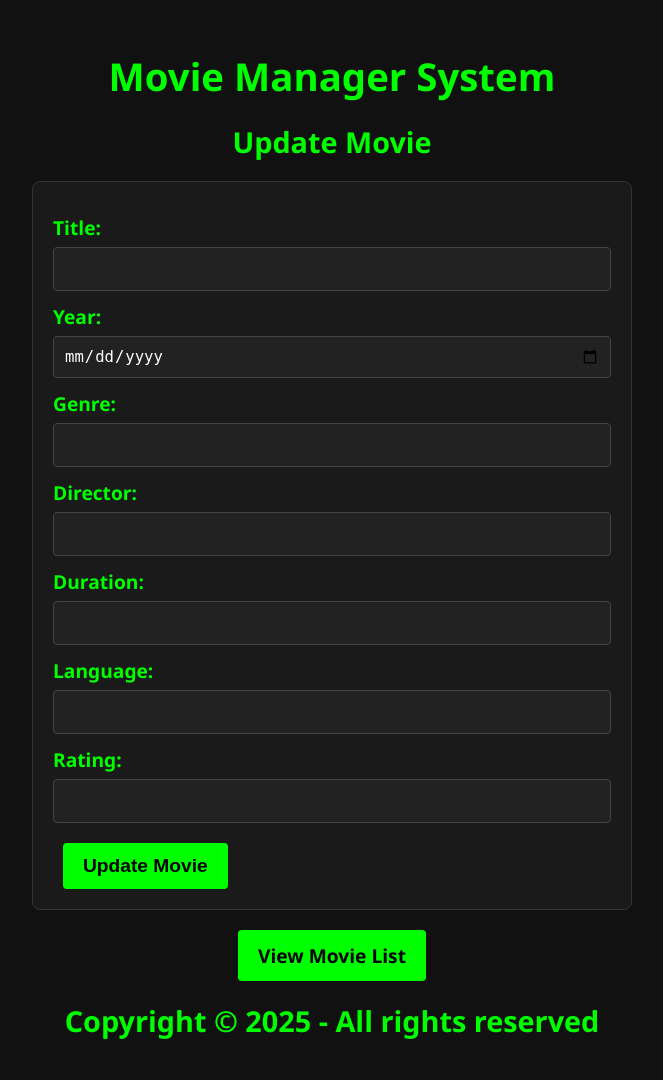
After one commit to clgoerk/PHPAssignment1, a PHP site: page /update_movie_form.php in a window 1280 px wide. The commit adds this page. Shown: the whole page, without its empty margins (308-971 px from the left). Run offline with PHP 8.4, Linux system fonts and the light colour scheme; data that the repository does not hold is empty.

Commit message:
Assignment 2, add movie, delete movie, update movie, add image

```diff
--- a/css/main.css
+++ b/css/main.css
@@ -11,12 +11,19 @@ body {
   color: #fff;
   font-size: 1.2em;
   padding: 20px;
+  padding-top: 50px;
 }
 
 /* Header styling */
-h2 {
+h1, h2 {
   margin-bottom: 20px;
   color: #0f0;
+  text-align: center;
+}
+
+/* paragraph */
+p {
+  text-align: center;
 }
 
 /* Table styling */
@@ -28,10 +35,16 @@ table {
   border: 1px solid #333;
 }
 
+.movie-photo {
+  display: block;
+  margin: 0 auto;
+  height: 100px; /* or whatever size you want */
+}
+
 th, td {
   padding: 14px;
   border: 1px solid #333;
-  text-align: left;
+  text-align: center;
   color: #fff;
 }
 
@@ -55,12 +68,88 @@ tr:hover {
   cursor: pointer;
 }
 
-/* Link styling (possible future use) */
-a {
-  color: #0ff;
+/* Link styling */
+a.button-link {
+  display: block; /* or flex */
+  width: fit-content;
+  margin: 20px auto; /* center horizontally */
+  padding: 12px 20px;
+  background-color: #0f0;
+  color: #000;
+  border: none;
+  border-radius: 4px;
+  font-size: 1em;
+  font-weight: bold;
+  text-align: center;
+  text-decoration: none;
+  transition: background-color 0.2s ease-in-out;
+}
+
+a.button-link:hover {
+  background-color: #0c0;
   text-decoration: none;
 }
 
 a:hover {
   text-decoration: underline;
 }
+
+/* Form container */
+form {
+  max-width: 600px;
+  margin: 0 auto;
+  background-color: #1a1a1a;
+  padding: 20px;
+  border: 1px solid #333;
+  border-radius: 8px;
+}
+
+/* Labels and inputs */
+#data label {
+  display: block;
+  margin-top: 12px;
+  font-weight: bold;
+  color: #0f0;
+}
+
+#data input[type="text"],
+#data input[type="date"],
+#data input[type="file"] {
+  width: 100%;
+  padding: 10px;
+  margin-top: 6px;
+  background-color: #222;
+  border: 1px solid #444;
+  border-radius: 4px;
+  color: #fff;
+  font-size: 1em;
+}
+
+#data input[type="file"] {
+  padding: 5px;
+}
+
+/* Submit button styling */
+#buttons input[type="submit"] {
+  margin-top: 20px;
+  padding: 12px 20px;
+  background-color: #0f0;
+  color: #000;
+  border: none;
+  border-radius: 4px;
+  font-size: 1em;
+  font-weight: bold;
+  cursor: pointer;
+  transition: background-color 0.2s ease-in-out;
+}
+
+#buttons input[type="submit"]:hover {
+  background-color: #0c0;
+}
+
+/* Responsive tweaks */
+@media (max-width: 640px) {
+  form {
+    padding: 16px;
+  }
+}
--- /dev/null
+++ b/update_movie_form.php
@@ -0,0 +1,77 @@
+<?php
+  require_once('database.php');
+
+  // get the data from the form
+  $movie_id = filter_input(INPUT_POST, 'movie_id', FILTER_VALIDATE_INT);
+
+  // select the contact from the database
+  $query = 'SELECT * FROM movies WHERE movieID = :movie_id';
+  $statement = $db->prepare($query);
+  $statement->bindValue(':movie_id', $movie_id);
+  $statement->execute();
+  $movie = $statement->fetch();
+  $statement->closeCursor();
+?>
+<!DOCTYPE html>
+<html>
+  <head>
+    <title>Movie Manager - Update Movie</title>
+    <link rel="stylesheet" type="text/css" href="css/main.css" />
+  </head>
+  <body>
+    <?php include("header.php"); ?>
+
+    <main>
+      <h2>Update Movie</h2>
+
+      <form action="update_movie.php" method="post" id="update_movie_form"
+        enctype="multipart/form-data">
+
+        <div id="data">
+
+          <input type="hidden" name="movie_id"
+            value="<?php echo $movie['movieID']; ?>" />
+
+          <label>Title:</label>
+          <input type="text" name="title"
+            value="<?php echo $movie['title']; ?>" /><br />
+
+          <label>Year:</label>
+          <input type="date" name="year"
+            value="<?php echo $movie['year']; ?>" /><br />
+
+          <label>Genre:</label>
+          <input type="text" name="genre"
+            value="<?php echo $movie['genre']; ?>" /><br />
+
+          <label>Director:</label>
+          <input type="text" name="director"
+            value="<?php echo $movie['director']; ?>" /><br />
+
+          <label>Duration:</label>
+          <input type="text" name="duration"
+            value="<?php echo $movie['duration']; ?>" /><br />
+
+          <label>Language:</label>
+          <input type="text" name="language"
+            value="<?php echo $movie['language']; ?>" /><br />
+
+          <label>Rating:</label>
+          <input type="text" name="rating"
+            value="<?php echo $movie['rating']; ?>" /><br />
+
+        </div>
+
+        <div id="buttons">
+          <label>&nbsp;</label>
+          <input type="submit" value="Update Movie" /><br />
+        </div>
+
+      </form>
+
+      <p><a href="index.php" class="button-link">View Movie List</a></p>
+    </main>
+
+    <?php include("footer.php"); ?>
+  </body>
+</html>
```
Also changed, not shown: add_movie.php (added, +84 -0 lines), add_movie_form.php (added, +54 -0 lines), confirmation.php (added, +21 -0 lines), delete_movie.php (added, +24 -0 lines), error.php (added, +23 -0 lines), image_util.php (added, +102 -0 lines), index.php (+20 -0 lines), update_confirmation.php (added, +21 -0 lines), update_movie.php (added, +68 -0 lines), images/braveheart.png (added), images/braveheart_100.png (added), images/braveheart_400.png (added), images/matrix.png (added), images/matrix_100.png (added), 4 more files.
